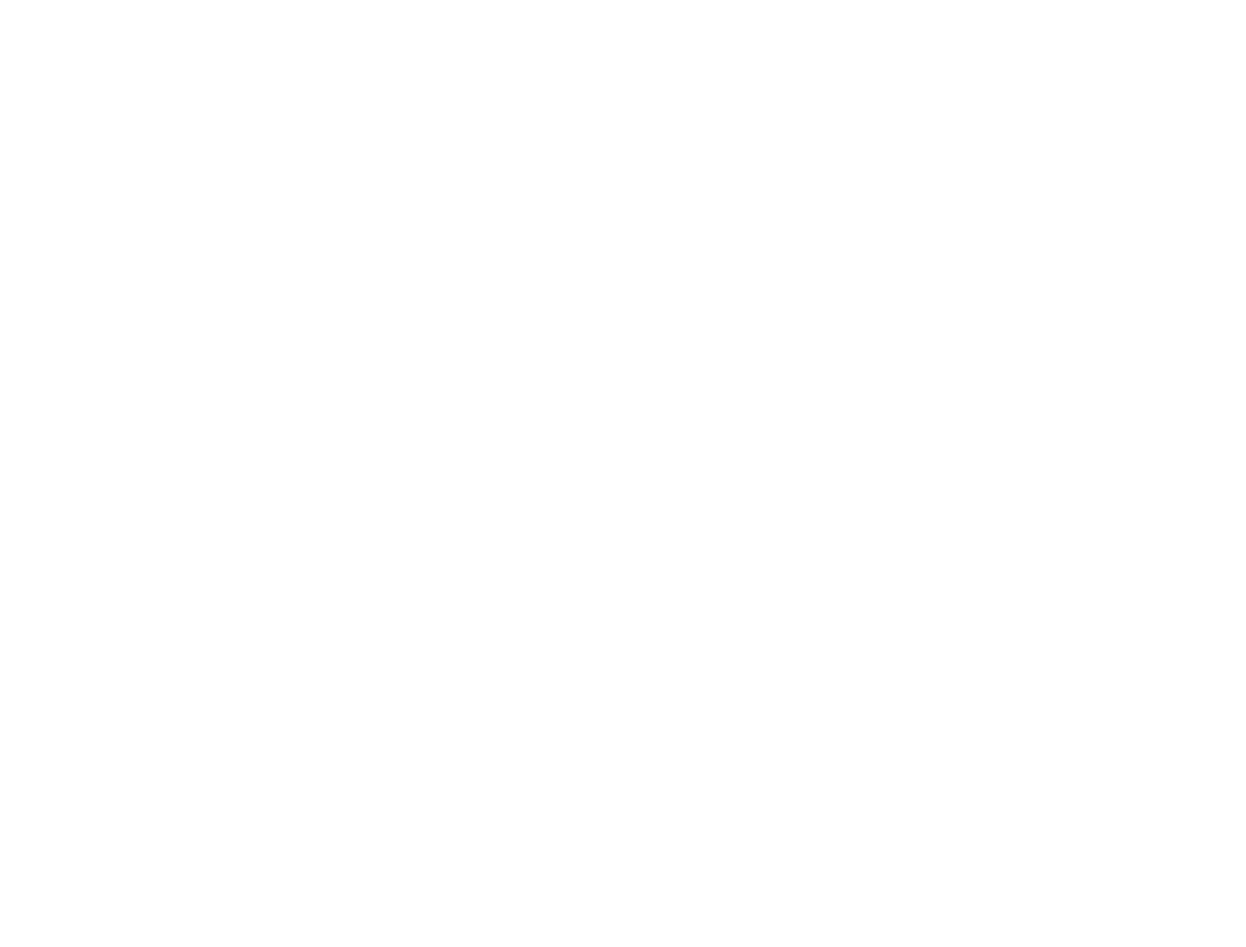
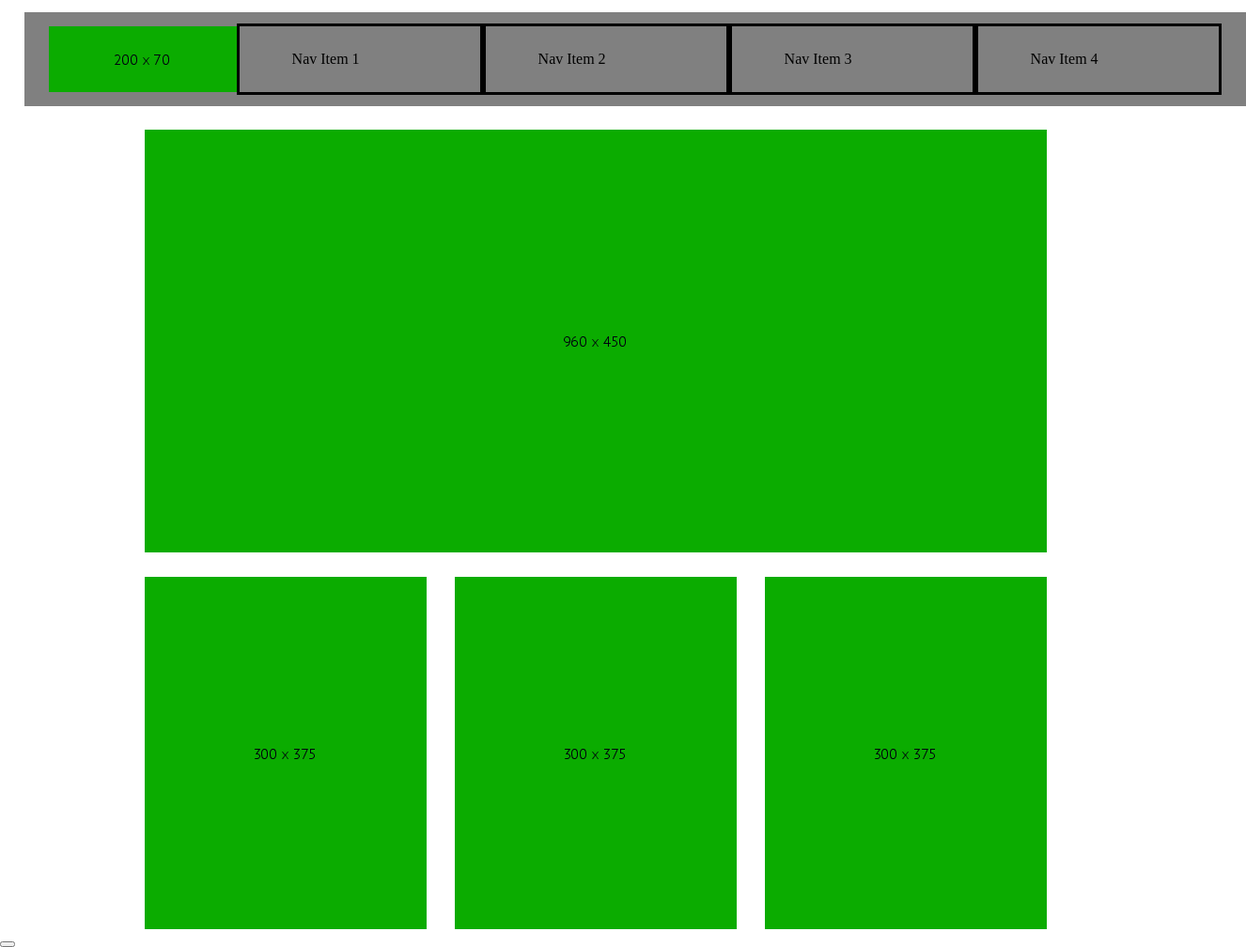
Before and after one commit to ZG79/wireframe-exercise, a plain HTML site: page index.html in a window 1280 px wide. Shown: the whole page at 94% size, 1326 px wide, since content can reach past the window. Before the commit the page ends 800 px from the top, so only its background shows below. Drawn offline with Linux system fonts and the light colour scheme.

Commit message:
added subBanner

```diff
--- a/CSS/style.css
+++ b/CSS/style.css
@@ -0,0 +1,52 @@
+nav {
+  display: flex;
+  justify-content: center;
+  align-items: center;
+
+}
+
+#navHead {
+  display: flex;
+  width: 1300px;
+  height: 100px;
+  background-color: gray;
+  justify-content: center;
+  align-items: center;
+  margin-left: 2%;
+  margin-top: 1%;
+}
+
+/* #logo {
+  padding-left: 2em;
+} */
+.navItems {
+  width: 200px;
+  height: 70px;
+  align-items: center;
+  padding-left: 3.5em;
+  display: flex;
+  border: black solid;
+}
+
+#heroImage {
+  display: flex;
+  /* justify-content: center; */
+  align-items: center;
+  margin-left: 12%;
+  margin-top: 2%;
+}
+
+#subBanner img:nth-of-type(2) {
+margin-top: 2%;
+margin-left: 26px;
+}
+
+#subBanner img:nth-of-type(3) {
+  margin-top: 2%;
+  margin-left: 26px;
+}
+
+#subBanner img:nth-of-type(1) {
+  margin-top: 2%;
+  margin-left: 12%;
+}
--- a/index.html
+++ b/index.html
@@ -5,9 +5,33 @@
   <meta charset="UTF-8">
   <meta http-equiv="X-UA-Compatible" content="IE=edge">
   <meta name="viewport" content="width=device-width, initial-scale=1.0">
+  <link rel="stylesheet" href="CSS/reset.css">
+  <link rel="stylesheet" href="CSS/style.css">
   <title>Wireframe</title>
 </head>
 <body>
+  <div id="navHead">
+  <nav>
+    <img src="images/200*70.gif" alt="logo image" id="logo">
+  <div class="navItems">Nav Item 1</div>
+  <div class="navItems">Nav Item 2</div>
+  <div class="navItems">Nav Item 3</div>
+  <div class="navItems">Nav Item 4</div>
+  </nav>
+</div>
+  <div id="heroImage">
+  <img src="images/960*450.gif" alt="Hero Image">
+</div>
 
+<div id="subBanner">
+<img src="images/300*375.gif" alt="Sub Banner">
+<img src="images/300*375.gif" alt="Sub Banner">
+<img src="images/300*375.gif" alt="Sub Banner">
+</div>
+
+  <div id="featuredSec"></div>
+  <div id="text"></div>
+  <button id="action"></button>
+  <div id="footer"></div>
 </body>
 </html>
```
Also changed, not shown: images/200*70.gif (added), images/300*375.gif (added), images/480*400.gif (added), images/960*450.gif (added).
